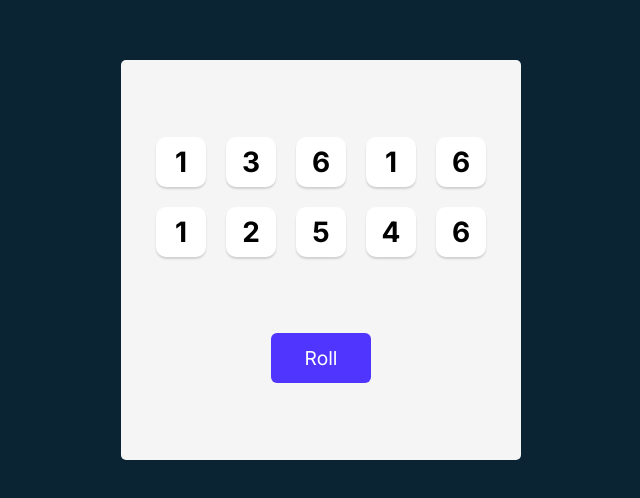
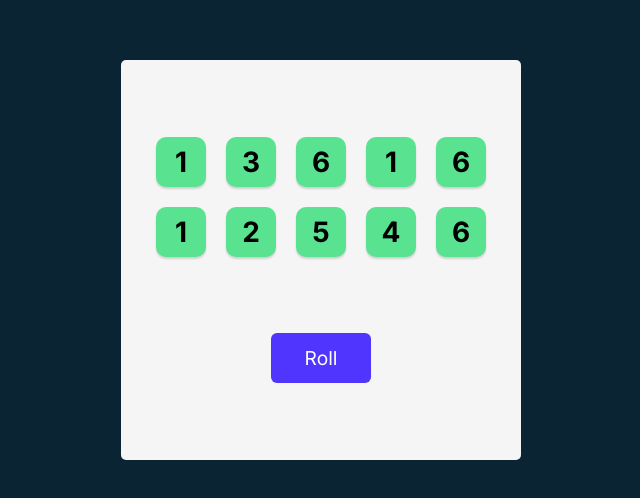
Before and after one commit to anet-eny/tenzies, a React (Vite) app: page / in a window 1280 px wide. Shown: the part 140-638 px from the top of the page, without its empty margins (319-959 px from the left). Built offline with nearby package versions, Linux system fonts and the light colour scheme.

Commit message:
Add conditional styling to buttons based on isHeld prop

```diff
--- a/src/App.jsx
+++ b/src/App.jsx
@@ -18,12 +18,12 @@ export default function App() {
       .fill(0)
       .map(() => ({
         value: Math.ceil(Math.random() * 6),
-        isHeld: false,
+        isHeld: true,
         id: nanoid()
       }))
   }
 
-  const diceElements = dice.map(dieObj => <Die key={dieObj.id} value={dieObj.value}/>)
+  const diceElements = dice.map(dieObj => <Die key={dieObj.id} value={dieObj.value} isHeld={dieObj.isHeld}/>)
 
 
   return (
--- a/src/Die.jsx
+++ b/src/Die.jsx
@@ -1,6 +1,7 @@
 
 export default function Die(props) {
+    const styles = {backgroundColor: props.isHeld ? "#59E391" : "white"}
     return (
-        <button>{props.value}</button>
+        <button style={styles}>{props.value}</button>
     )
 }
```
